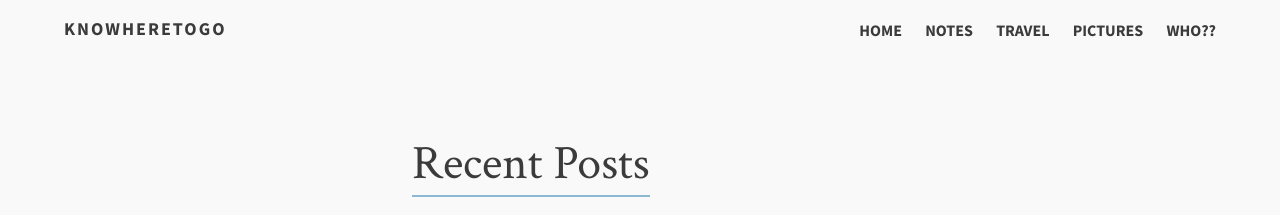
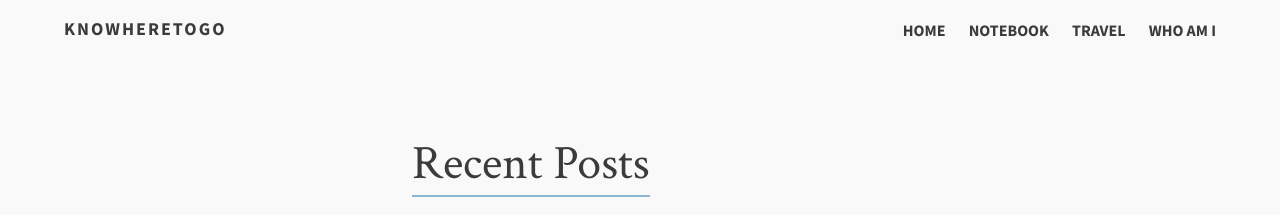
Before and after one commit to stef0u/stef0u.github.io, a Jekyll site: the page built from index.md, in a window 1280 px wide. Shown: the top 215 px of the page. Built offline with Jekyll 4.4.1, drawn with Linux system fonts in a browser that asks for light colours.

Commit message:
redid the naviation bar

```diff
--- a/_config.yml
+++ b/_config.yml
@@ -21,14 +21,11 @@ tools:
 # Links to include in top navigation
 # For external links add external: true
 links:
-  - title: notes
-    url: /notes
+  - title: Notebook
+    url: /notebook
   - title: travel
     url: /travel
-  - title: pictures
-    url: https://www.flickr.com/photos/stephen-oung/
-    external: true
-  - title: Who??
+  - title: Who am I
     url: /about
 
 # http://en.wikipedia.org/wiki/List_of_tz_database_time_zones
```
